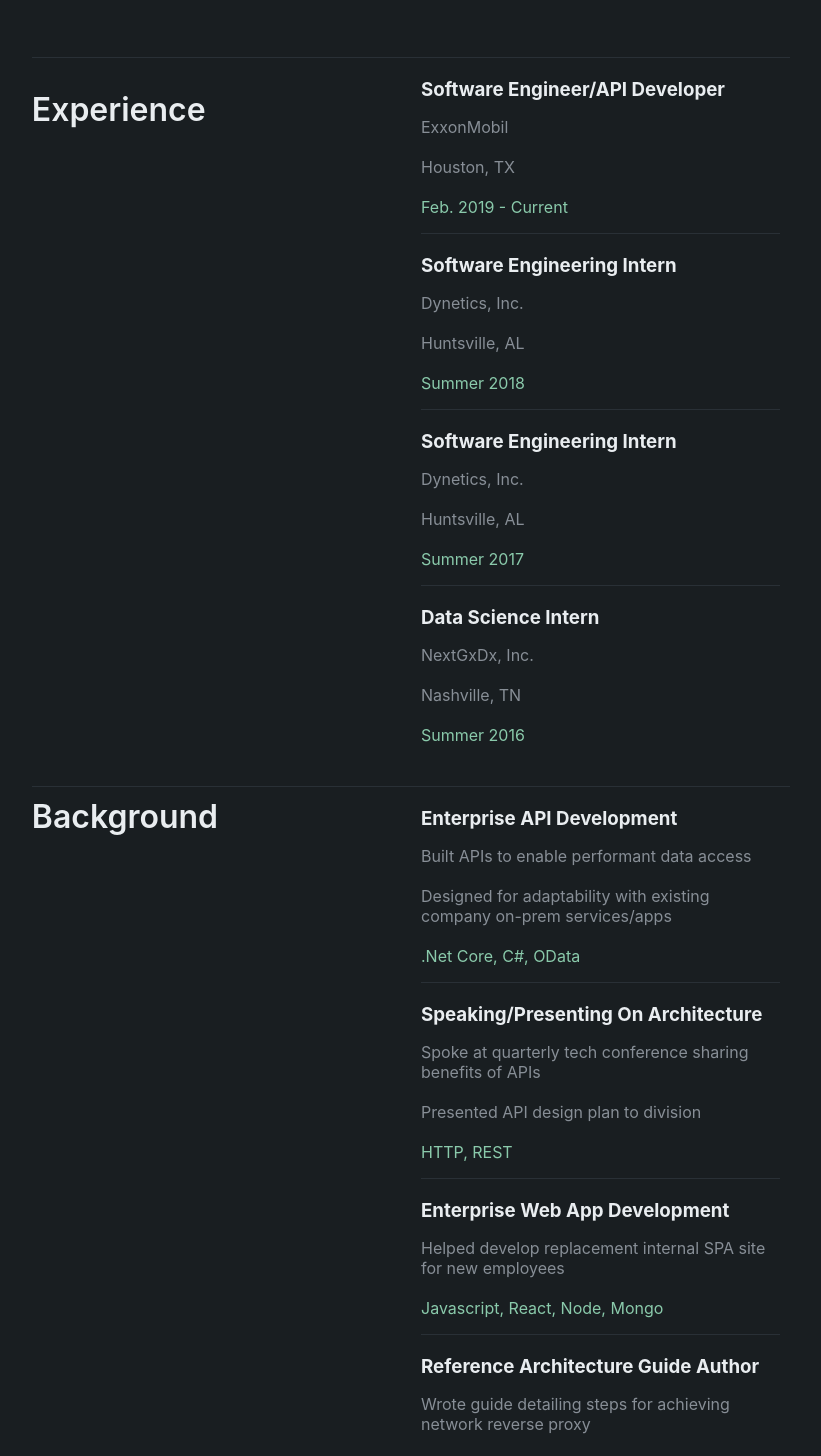
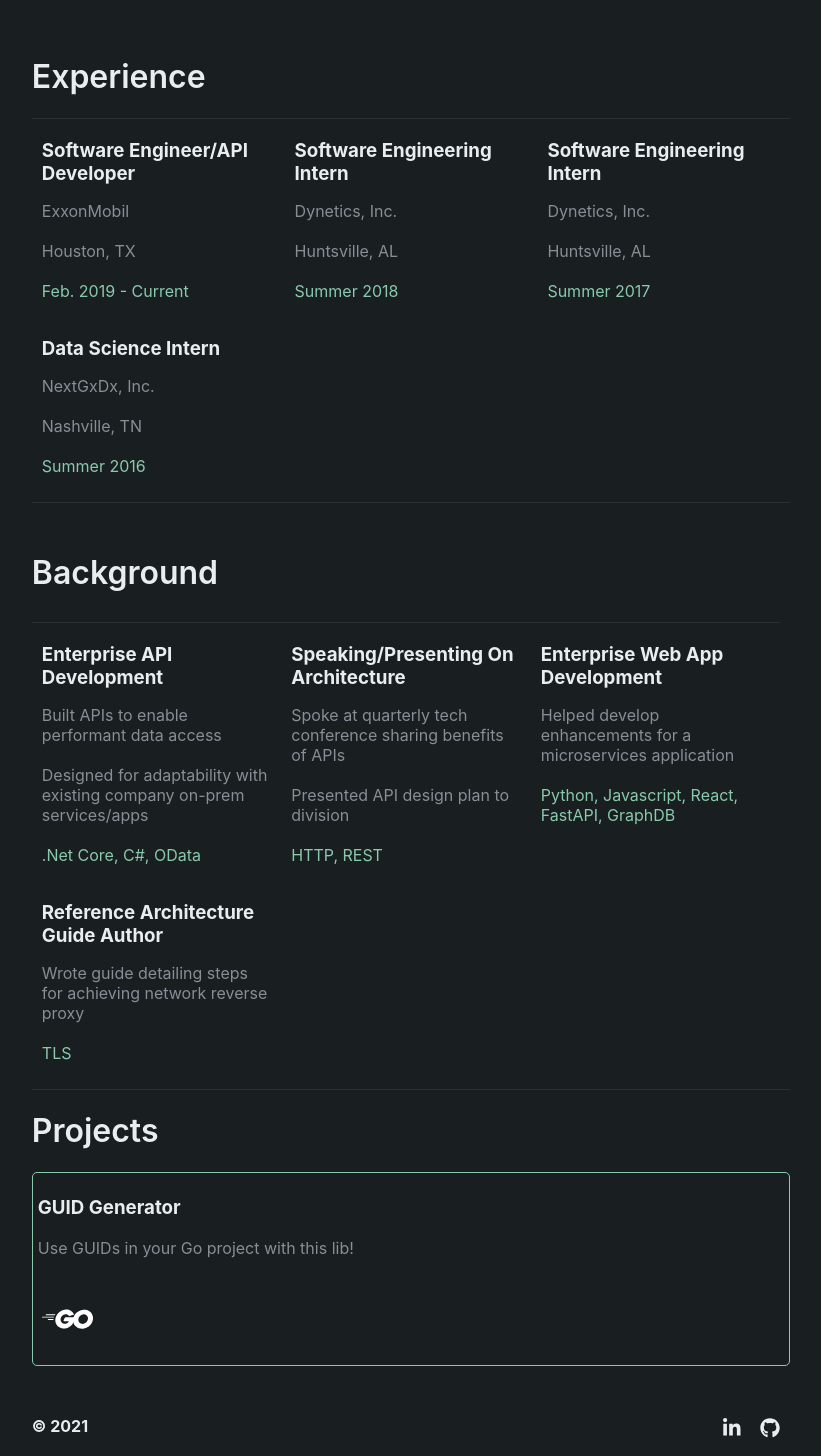
Before and after one commit to Oakes6/gofolio, a React (Create React App) app in the folder client/: page / in a window 1280 px wide. Shown: the part 840-2296 px from the top of the page, without its empty margins (229-1050 px from the left). Built offline with nearby package versions, Linux system fonts and the light colour scheme.

Commit message:
style fixes

```diff
--- a/client/src/Background/Background.css
+++ b/client/src/Background/Background.css
@@ -7,26 +7,31 @@
 .background-grid {
     display: grid;
     grid-template-columns: repeat(auto-fit, minmax(200px, 1fr));
+    /* grid-template-columns: 35% 65%; */
     /* grid-auto-flow: row; */
     margin-top: 15px;
     border-top: solid 1px #293036;
     padding-top: 10px;
+    margin-right: 10px;
+    margin-top: 30px;
+
 }
 
 .background-grid-item {
     color: #e9edf0;
     /* display: block; */
     margin: 10px;
-    border-bottom: solid 1px #293036;
 }
 
 .background-grid-title {
-    grid-row: 1;
-    grid-column: 1;
+    /* grid-row: 1;
+    grid-column: 1; */
+    padding: 0px;
+    margin: 0px;
     /* justify-self: beginning; */
 }
 
-.background-grid-item-a {
+/* .background-grid-item-a {
     grid-row: 1;
     grid-column: 2;
 }
@@ -44,4 +49,4 @@
 .background-grid-item-d {
     grid-row: 4;
     grid-column: 2;
-}
+} */
--- a/client/src/Background/Background.js
+++ b/client/src/Background/Background.js
@@ -3,7 +3,11 @@
 
 const Background = () => {
     return (
-        <div className="background-grid">
+        <div>
+            <div className="background-grid-title">
+                <h1 className="section-title">Background</h1>
+            </div>
+            <div className="background-grid">
             <div className="background-grid-item-a background-grid-item">
                 <h3 className="experience-role">Enterprise API Development</h3>
                 <ul>
@@ -27,9 +31,9 @@
             <div className="background-grid-item-c background-grid-item">
                 <h3 className="experience-role">Enterprise Web App Development</h3>
                 <ul>
-                    <li className="experience-secondary secondary-color">Helped develop replacement internal SPA site for new employees</li>
+                    <li className="experience-secondary secondary-color">Helped develop enhancements for a microservices application</li>
                     <br />
-                    <li className="experience-time">Javascript, React, Node, Mongo</li>
+                    <li className="experience-time">Python, Javascript, React, FastAPI, GraphDB</li>
                 </ul>
             </div>
             <div style={{"border-bottom": "none"}} className="background-grid-item-d background-grid-item">
@@ -40,8 +44,6 @@
                     <li className="experience-time">TLS</li>
                 </ul>
             </div>
-            <div className="background-grid-title">
-                <h1 className="section-title">Background</h1>
             </div>
         </div>
     )
--- a/client/src/ExperienceBox/ExperienceBox.css
+++ b/client/src/ExperienceBox/ExperienceBox.css
@@ -8,6 +8,8 @@
     border-top: solid 1px #293036;
     padding-top: 10px;
     /* font-family: "Merriweather"; */
+    border-bottom: solid 1px #293036;
+    margin-bottom: 50px;
 }
 
 /* .title-grid {
@@ -24,7 +26,7 @@
     color: #e9edf0;
     /* display: block; */
     margin: 10px;
-    border-bottom: solid 1px #293036;
+    /* border-bottom: solid 1px #293036; */
 }
 
 .experience-role {
@@ -39,8 +41,8 @@
 
 .section-title {
     color: #e9edf0;
-    grid-column: 1;
-    grid-row: 1;
+    /* grid-column: 1;
+    grid-row: 1; */
     padding: 0px;
     margin: 0px;
 }
@@ -50,7 +52,7 @@
     /* font-size: 4vw; */
 }
 
-.experience-item-a {
+/* .experience-item-a {
     grid-column: 2;
     grid-row: 1;
 }
@@ -68,4 +70,4 @@
 .experience-item-d {
     grid-column: 2;
     grid-row: 4;
-}
+} */
--- a/client/src/ExperienceBox/ExperienceBox.js
+++ b/client/src/ExperienceBox/ExperienceBox.js
@@ -3,10 +3,11 @@
 
 function ExperienceBox() {
     return (
-        <div className="experience-grid">
+        <div >
             <div className="section-title">
                 <h1>Experience</h1>
             </div>
+            <div id="experiencebox" className="experience-grid">
             <div className="experience-item-a experience-item">
                 <h3 className="experience-role">Software Engineer/API Developer</h3>
                 <ul>
@@ -47,7 +48,7 @@
                     <li className="experience-time">Summer 2016</li>
                 </ul>
             </div>
-
+            </div>
         </div>
     )
 }
--- a/client/src/Footer/Footer.js
+++ b/client/src/Footer/Footer.js
@@ -9,7 +9,7 @@
 const Footer = () => {
     return (
         <div className="footer-grid">
-            <div className="footer-grid-item">© 2020</div>
+            <div className="footer-grid-item">© 2021</div>
             <div className="footer-grid-item"></div>
             <div className="footer-grid-item footer-grid-item-c"></div>
             <div className="footer-grid-item footer-grid-item-d">
--- a/client/src/Header/Header.js
+++ b/client/src/Header/Header.js
@@ -8,7 +8,7 @@
 const Header = () => {
     return (
         <div className="header-grid">
-            <div className="header-item-a header-grid-item">About</div>
+            <div className="header-item-a header-grid-item"><a href="#experiencebox" style={{"text-decoration": "none"}}>About</a></div>
             <div className="header-item-b header-grid-item"></div>
             <div className="header-grid-item"></div>
             <div className="header-item-c header-grid-item">
--- a/client/src/ProjectsBox/ProjectsBox.js
+++ b/client/src/ProjectsBox/ProjectsBox.js
@@ -19,11 +19,11 @@
                     <p className="secondary-color">Use GUIDs in your Go project with this lib!</p>
                     <p className="secondary-color" style={{display: "inline-block"}}><img src={GoLogo} className="go-logo" alt="golang"/></p>
                 </div>
-                <div className="projects-grid-item projects-grid-item-b">
+                {/* <div className="projects-grid-item projects-grid-item-b">
                     <h3 className="projects-container-title">Song Lyrics Player</h3>
                     <p className="secondary-color">Connect with your Spotify account view lyrics while you play songs from your playlists</p>
                     <p className="secondary-color"><FontAwesomeIcon className="react-logo" icon={faReact} spin/> </p>
-                </div>
+                </div> */}
                 {/* <div className="projects-grid-item projects-grid-item-b"></div> */}
             </div>
         </div>
```
